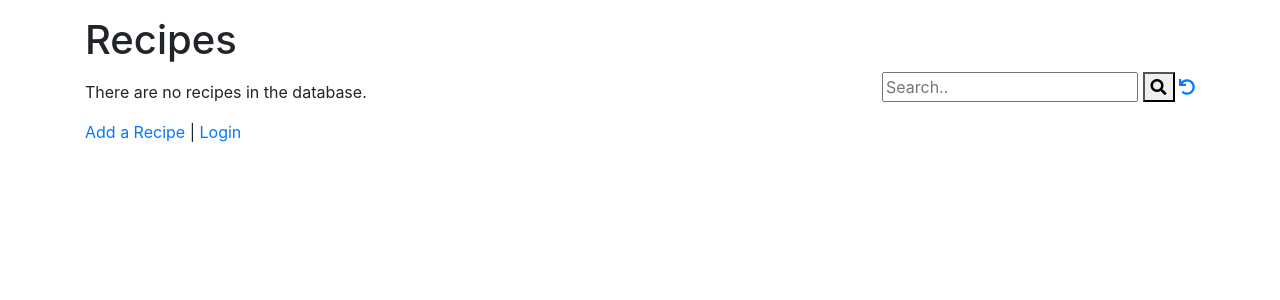
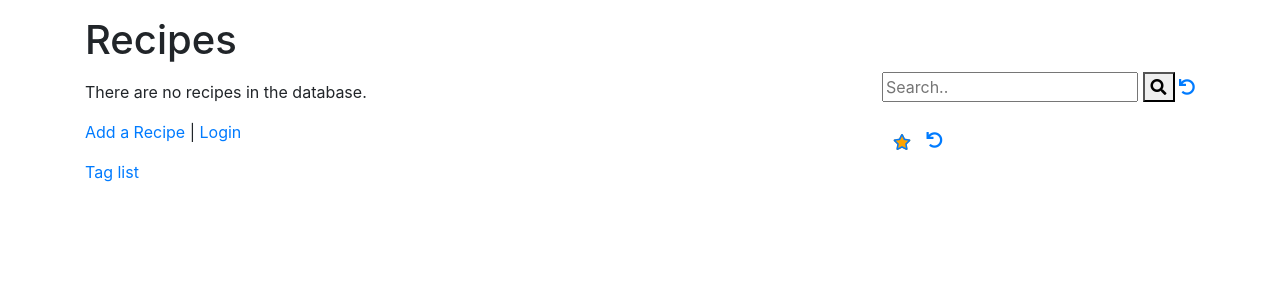
Before and after one commit to Tak2009/django-1, a Django app: page /onestop/ in a window 1280 px wide. Shown: the part 72-372 px from the top of the page. Run offline with Django 4.2, Linux system fonts and the light colour scheme; data that the repository does not hold is empty; some libraries are stand-ins or nearby versions.

Commit message:
javascript added for favorite filter

```diff
--- a/mysite/home/templates/base_bootstrap.html
+++ b/mysite/home/templates/base_bootstrap.html
@@ -58,6 +58,7 @@
 {% block footer %} {% endblock %}
 
 <script defer>
+    // https://www.buildinsider.net/web/jqueryref/068
     // 2jQueryのバージョンを確認
     console.log('check1 ' + $j.fn.jquery); // 1.21.1
     console.log('check2 ' + $.fn.jquery); // 結果：3.3.1
--- a/mysite/onestop/templates/onestop/recipe_detail.html
+++ b/mysite/onestop/templates/onestop/recipe_detail.html
@@ -41,7 +41,9 @@
 {% if recipe.tags.all %}
 <p>Tags:
   {% for tag in recipe.tags.all %}
-  <span style="border:1px grey solid; background-color: LightGreen;">{{ tag }}</span>
+  <!-- https://django-taggit.readthedocs.io/en/latest/forms.html
+  https://dev.to/tikam02/how-to-implement-django-search-field-and-tags-keywords-286a -->
+  <span style="border:1px grey solid; background-color: LightGreen;">{{ tag|lower }}</span>
   {% endfor %}
 </p>
 {% endif %}
--- a/mysite/onestop/templates/onestop/recipe_list.html
+++ b/mysite/onestop/templates/onestop/recipe_list.html
@@ -4,18 +4,24 @@
 <div style="float:right">
 <!-- https://www.w3schools.com/howto/howto_css_search_button.asp -->
   <form>
-  <input type="text" placeholder="Search.." name="search"
-  {% if search %} value="{{ search }}" {% endif %}
-  >
+    <input type="text" placeholder="Search.." name="search" {% if search %} value="{{ search }}" {% endif %}>
     <button type="submit"><i class="fa fa-search"></i></button>
     <a href="{% url 'onestop:all' %}"><i class="fa fa-undo"></i></a>
   </form>
+  <br/>
+  <a href="#" title="filter recipes by favorite (just a DOM manipulation)" id="sort-favarite">
+    <span class="fa-stack">
+      <i class="fa fa-star fa-stack-1x" style="color: orange;"></i>
+      <i class="fa fa-star-o fa-stack-1x"></i>
+    </span>
+  </a>
+  <a href="{% url 'onestop:all' %}" title="undo favorite filter on recipes (HTTP GET)"><i class="fa fa-undo"></i></a>
 </div>
 <p>
 {% if recipe_list %}
-<ul>
+<ul id="registered-recipe-list">
   {% for recipe in recipe_list %}
-    <li>
+    <li style="display: block;" id="{{ recipe.id }}">
         <a href="{% url 'onestop:recipe_detail'  recipe.id %}">{{ recipe.title }}</a>
         {% if recipe.owner == user %}
         (<a href="{% url 'onestop:recipe_update' recipe.id %}">Edit</a> |
@@ -24,7 +30,7 @@
         {% if user.is_authenticated %}
         <!-- Two hrefs with two stacked icons each - one showing and one hidden -->
         <a href="#" onclick=
-            "favPost('{% url 'onestop:recipe_unfavorite' recipe.id %}', {{ recipe.id }} );return false;"
+            "favPost('{% url 'onestop:recipe_unfavorite' recipe.id %}', {{ recipe.id }});return false;"
             {% if recipe.id not in favorites %} style="display: none;" {% endif %}
             id="favorite_star_{{recipe.id}}">
         <span class="fa-stack" style="vertical-align: middle;">
@@ -58,11 +64,34 @@
 <a href="{% url 'login' %}?next={% url 'onestop:all' %}">Login</a>
 {% endif %}
 </p>
+<P>
+  <a href="{% url 'onestop:tag_list' %}">Tag list</a>
+
 
 <script>
+// //https://notetoself-dy.com/javascript-variable-global-local/
+var favorite_list = ""
+const btn = document.getElementById('sort-favarite');
+
+window.addEventListener('load', () => {
+  console.log('onload!');
+  favorite_list = JSON.parse("{{favorites| escapejs}}")
+})
+
+// //1. to store favosite ids in favorite_list
+// //https://adamj.eu/tech/2020/02/18/safely-including-data-for-javascript-in-a-django-template/
 console.log('check3 ' + $j.fn.jquery);
 function favPost(url, recipe_id) {
   console.log('Requesting JSON');
+  // 2. manipulate dom first to update favorite_list variable
+  if (url.includes("unfavorite")){
+    const index = favorite_list.indexOf(recipe_id);
+    const x = favorite_list.splice(index, 1);
+    // console.log(favorite_list)
+  } else {
+    favorite_list.push(recipe_id)
+    // console.log(favorite_list)
+  }
   $j.post(url, {},  function(rowz){
       console.log(url, 'finished');
       $("#unfavorite_star_"+recipe_id).toggle();
@@ -71,5 +100,37 @@
       alert('Url failed with '+xhr.status+' '+url);
   });
 }
+
+btn.addEventListener('click', () => {
+  let list_element = document.getElementById("registered-recipe-list");
+  let length = list_element.childElementCount;
+  console.log('clicked!');
+  // console.log(list_element);
+  // console.log(length);
+  for(let i=0; i<length; i++) {
+    console.log(parseInt(list_element.children[i].id, 10));
+    if (favorite_list.includes(parseInt(list_element.children[i].id, 10))) {
+      console.log('Yes!');
+    } else {
+    console.log('No!');
+    list_element.children[i].style.display = "none"
+    }
+  }
+}, false);
+
+// //https://www.buildinsider.net/web/jqueryref/068
+// original
+// console.log('check3 ' + $j.fn.jquery);
+// function favPost(url, recipe_id) {
+//     console.log('Requesting JSON');
+//     $j.post(url, {},  function(rowz){
+//         console.log(url, 'finished');
+//         $("#unfavorite_star_"+recipe_id).toggle();
+//         $("#favorite_star_"+recipe_id).toggle();
+//     }).fail(function(xhr) {
+//         alert('Url failed with '+xhr.status+' '+url);
+//     });
+// }
+
 </script>
 {% endblock %}
--- a/mysite/onestop/urls.py
+++ b/mysite/onestop/urls.py
@@ -18,6 +18,7 @@ urlpatterns = [
         views.NoteDeleteView.as_view(), name='recipe_note_delete'),
     path('recipe/<int:pk>/favorite', views.AddFavoView.as_view(), name='recipe_favorite'),
     path('recipe/<int:pk>/unfavorite', views.DeleteFavoView.as_view(), name='recipe_unfavorite'),
+    path('recipe/tags', views.TagListView.as_view(), name='tag_list'),
 ]
 
 #Use reverse_lazy in urls.py to delay looking up the view until all the paths are defined
--- a/mysite/onestop/views.py
+++ b/mysite/onestop/views.py
@@ -11,6 +11,8 @@ from onestop.forms import CreateForm, NoteForm
 from django.http import HttpResponse
 from django.db.models import Q
 from django.contrib.humanize.templatetags.humanize import naturaltime
+from taggit.models import Tag
+from django.views.generic.list import ListView
 
 class RecipeListView(View):
     # model = Ad
@@ -135,6 +137,12 @@ class NoteDeleteView(OwnerDeleteView):
         recipe = self.object.recipe
         return reverse('onestop:recipe_detail', args=[recipe.id])
 
+class TagListView(ListView):
+    model = Tag
+    template_name = "onestop/tag_list.html"
+    context_object_name = 'tag_list'
+
+
 # https://stackoverflow.com/questions/16458166/how-to-disable-djangos-csrf-validation
 from django.views.decorators.csrf import csrf_exempt
 from django.utils.decorators import method_decorator
```
Lines whose indentation alone changed are shown as unchanged.
